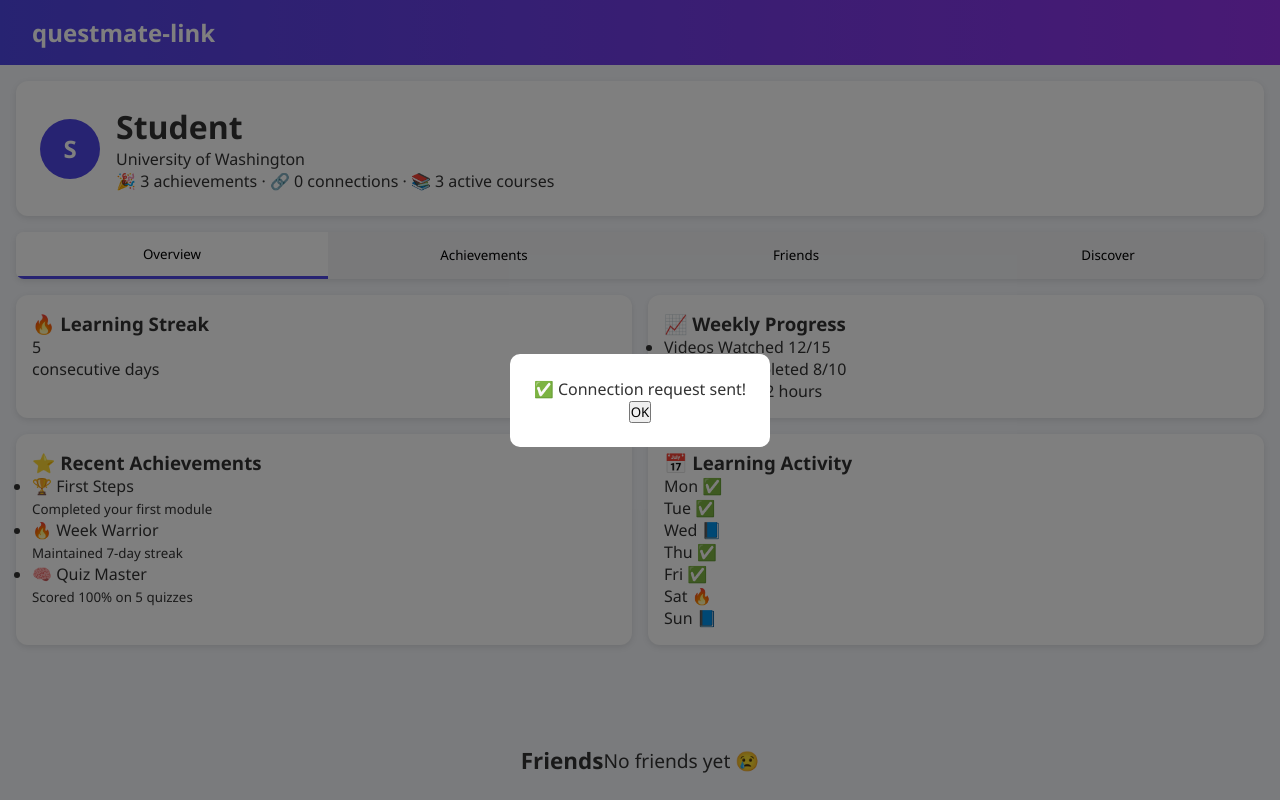
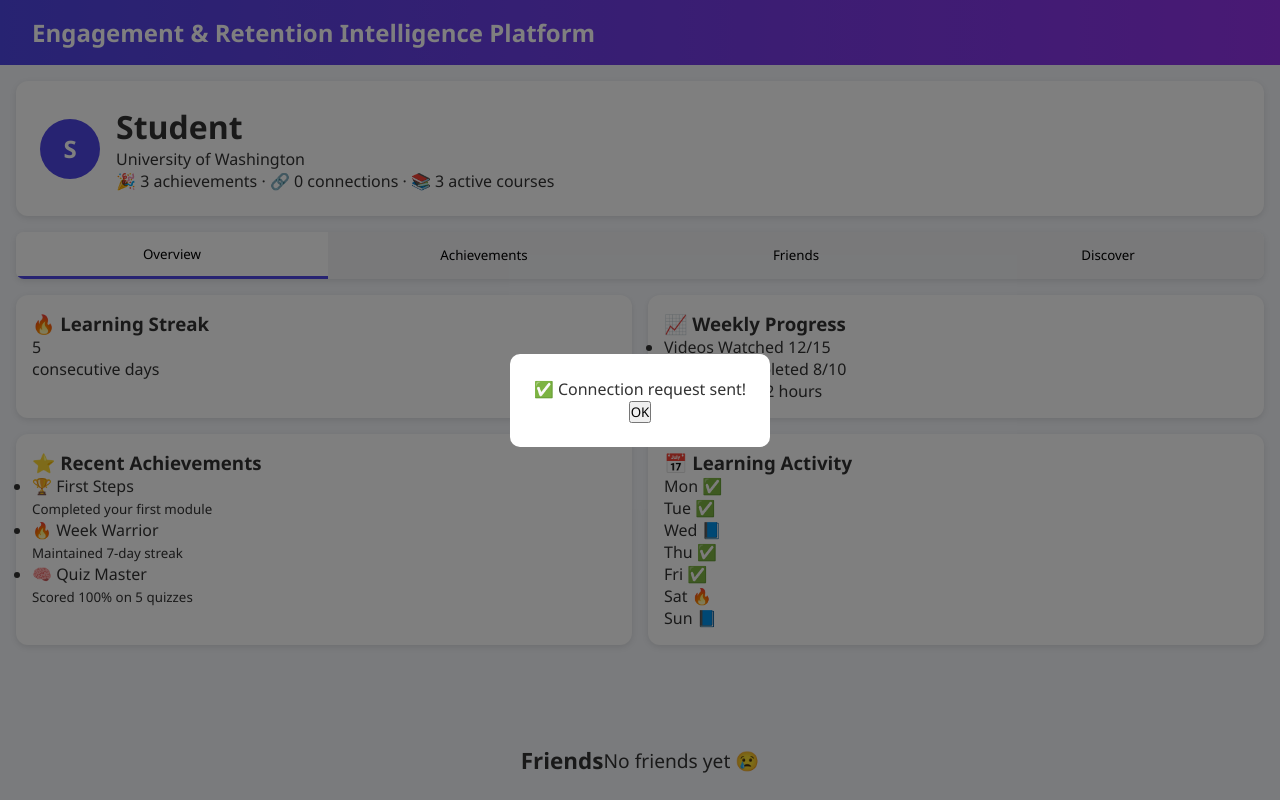
Before and after one commit to suma2006/hackathon, a plain HTML site: page profile.html in a window 1280 px wide. Shown: the top 800 px of the page. Drawn offline with Linux system fonts and the light colour scheme.

Commit message:
Update profile.html

```diff
--- a/profile.html
+++ b/profile.html
@@ -217,7 +217,7 @@
 </head>
 <body>
   <nav class="navbar">
-    <h2>questmate-link</h2>
+    <h2>Engagement & Retention Intelligence Platform</h2>
   </nav>
 
   <header class="profile">
```
